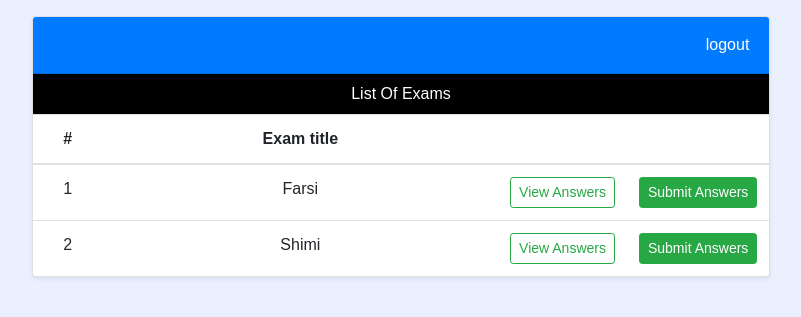
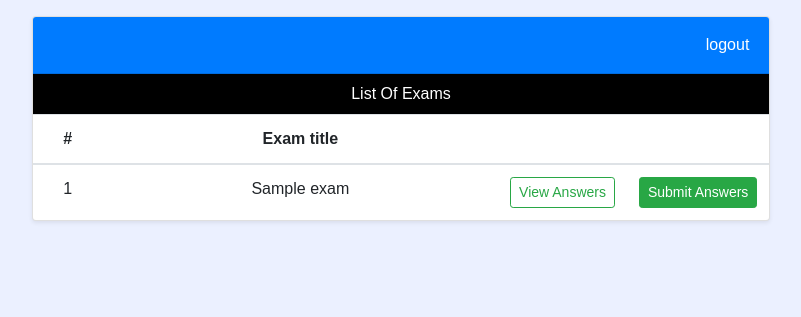
Before and after one commit to axone13/ax-exam-plus, a CodeIgniter app: the page made by application/views/exams_list.php in a window 1280 px wide. Shown: the top 317 px of the page, without its empty margins (239-1040 px from the left). Run offline with CodeIgniter, Linux system fonts and the light colour scheme; the template is opened without the code that fills it: most values are stand-ins (such as "Sample title", 1, 10 or a date in 2020); data that the repository does not hold is empty; some web fonts are replaced.

Commit message:
exams list is now working

```diff
--- a/application/views/exams_list.php
+++ b/application/views/exams_list.php
@@ -53,18 +53,14 @@
 							</tr>
 						</thead>
 						<tbody>
-							<tr>
-								<td>1</td>
-								<td>Farsi</td>
-								<td><a href="<?= site_url('exams/view_answers') ?>" type="button" class="btn btn-sm btn-outline-success">View Answers</a></td>
-								<td><a href="<?= site_url('exams/submit_answers') ?>" type="button" class="btn btn-sm btn-success">Submit Answers</a></td>
-							</tr>
-							<tr>
-								<td>2</td>
-								<td>Shimi</td>
-								<td><a href="<?= site_url('exams/view_answers') ?>" type="button" class="btn btn-sm btn-outline-success">View Answers</a></td>
-								<td><a href="<?= site_url('exams/submit_answers') ?>" type="button" class="btn btn-sm btn-success">Submit Answers</a></td>
-							</tr>
+							<?php foreach ($exams_list as $exam) { ?>
+								<tr>
+									<td><?= $exam['id'] ?></td>
+									<td><?= $exam['title'] ?></td>
+									<td><a href="<?= site_url('exams/view_answers/' . $exam['id']) ?>" type="button" class="btn btn-sm btn-outline-success">View Answers</a></td>
+									<td><a href="<?= site_url('exams/submit_answers/' . $exam['id']) ?>" type="button" class="btn btn-sm btn-success">Submit Answers</a></td>
+								</tr>
+							<?php } ?>
 						</tbody>
 					</table>
 				</div>
--- a/application/views/view_answers.php
+++ b/application/views/view_answers.php
@@ -51,7 +51,7 @@
 				</a>
 			</div>
 			<div class="card-body p-0">
-				<div class="text-center py-2" style="background: black; color: white;">View Answers For : Farsi</div>
+				<div class="text-center py-2" style="background: black; color: white;">View Answers For : <?= $exam['title'] ?></div>
 				<!-- here we show exams form -->
 
 				<div class="table-responsive">
@@ -67,7 +67,7 @@
 						</thead>
 						<tbody>
 							<?php
-							foreach ($exam_answers as $answer) {
+							foreach ($exam['answers'] as $answer) {
 								/* $precentages['o0'] = number_format($answer['total'] == 0 ? 0 : $answer['o0'] * 100 / $answer['total'], 0) . '%'; */
 								$precentages['o1'] = number_format($answer['total'] == 0 ? 0 : $answer['o1'] * 100 / $answer['total'], 0) . '%';
 								$precentages['o2'] = number_format($answer['total'] == 0 ? 0 : $answer['o2'] * 100 / $answer['total'], 0) . '%';
```
Also changed, not shown: application/controllers/Exams.php (+9 -2 lines), application/models/Exams_model.php (+8 -0 lines).
